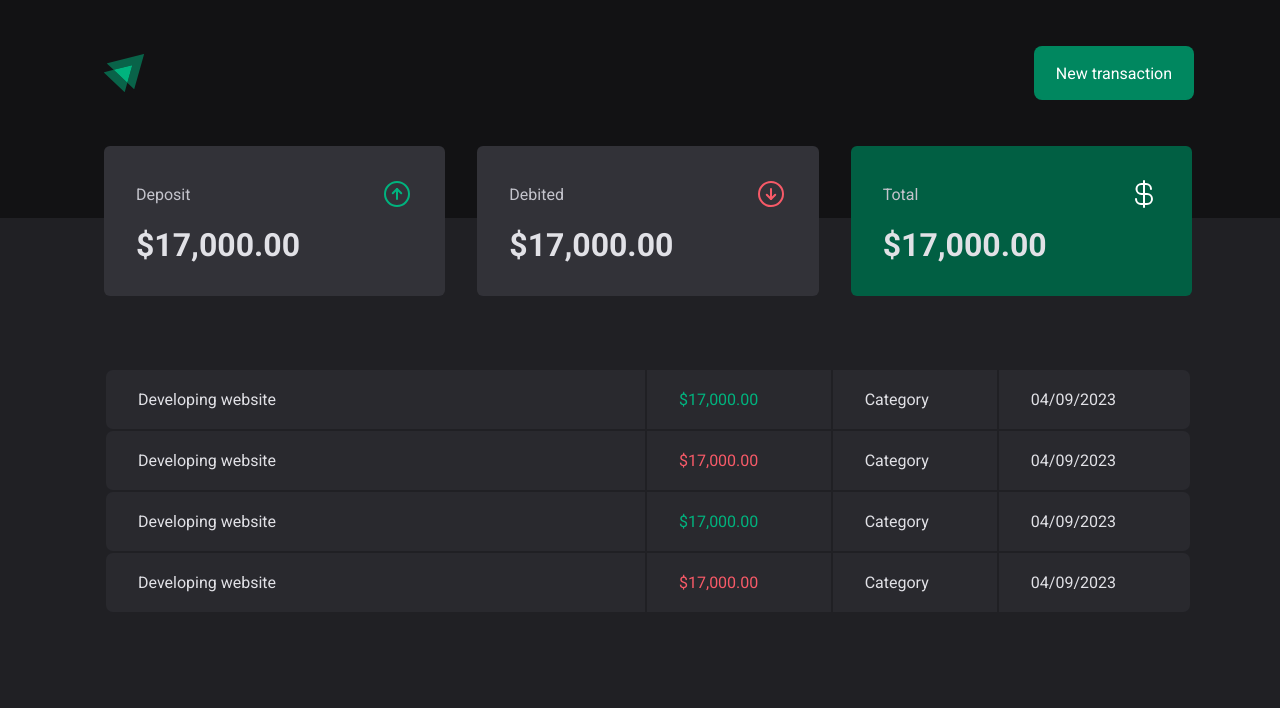
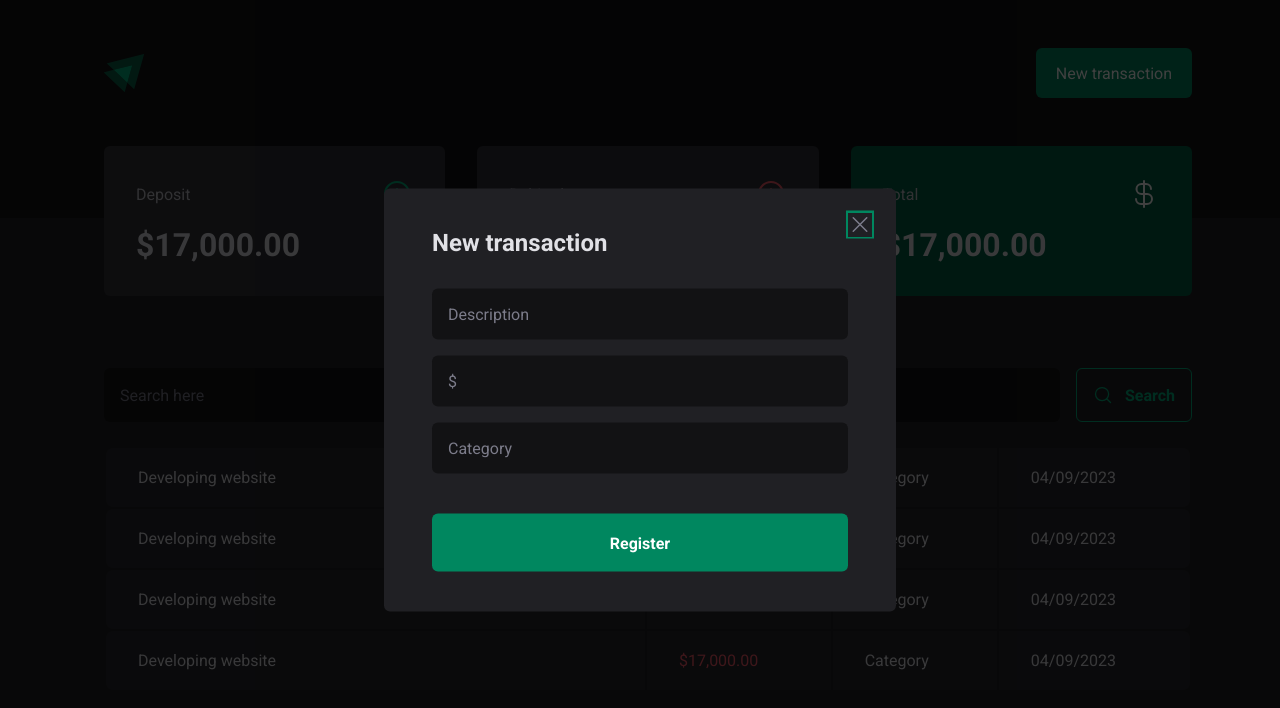
Before and after one commit to glsoliveira/finance-control, a React (Vite) app in the folder project-03/: page / in a window 1280 px wide. Both pictures are taken after a click on the button "New transaction". Shown: the top 708 px of the page. Built offline with nearby package versions, Linux system fonts and the light colour scheme.

Commit message:
added Modal component

```diff
--- a/project-03/package.json
+++ b/project-03/package.json
@@ -10,6 +10,7 @@
     "preview": "vite preview"
   },
   "dependencies": {
+    "@radix-ui/react-dialog": "^1.0.4",
     "phosphor-react": "^1.4.1",
     "react": "^18.2.0",
     "react-dom": "^18.2.0",
--- a/project-03/src/components/Header/index.tsx
+++ b/project-03/src/components/Header/index.tsx
@@ -1,5 +1,7 @@
 import { HeaderContainer, HeaderContent, NewTransactionButton } from "./styles";
 import logo from "./../../assets/logo.svg";
+import * as Dialog from "@radix-ui/react-dialog";
+import { NewTransactionModal } from "../NewTransactionModal";
 
 export function Header() {
   return (
@@ -7,7 +9,12 @@ export function Header() {
       <HeaderContent>
         <img src={logo} alt="logo" />
 
-        <NewTransactionButton>New transaction</NewTransactionButton>
+        <Dialog.Root>
+          <Dialog.Trigger asChild>
+            <NewTransactionButton>New transaction</NewTransactionButton>
+          </Dialog.Trigger>
+          <NewTransactionModal />
+        </Dialog.Root>
       </HeaderContent>
     </HeaderContainer>
   );
--- /dev/null
+++ b/project-03/src/components/NewTransactionModal/index.tsx
@@ -0,0 +1,22 @@
+import * as Dialog from "@radix-ui/react-dialog";
+import { CloseButton, Content, Overlay } from "./styles";
+import { X } from "phosphor-react";
+export function NewTransactionModal() {
+  return (
+    <Dialog.Portal>
+      <Overlay />
+      <Content>
+        <Dialog.Title>New transaction</Dialog.Title>
+        <CloseButton>
+          <X size={24} />
+        </CloseButton>
+        <form action="">
+          <input type="text" placeholder="Description" />
+          <input type="number" placeholder="$" />
+          <input type="text" placeholder="Category" />
+          <button type="submit">Register</button>
+        </form>
+      </Content>
+    </Dialog.Portal>
+  );
+}
--- /dev/null
+++ b/project-03/src/components/NewTransactionModal/styles.ts
@@ -0,0 +1,69 @@
+import { styled } from "styled-components";
+import * as Dialog from "@radix-ui/react-dialog";
+
+export const Overlay = styled(Dialog.Overlay)`
+    position: fixed;
+    width: 100vw;
+    height: 100vh;
+    inset: 0;
+    background-color: rgba(0, 0, 0, 0.75);
+
+`
+export const Content = styled(Dialog.Content)`
+    min-width:32rem;
+    border-radius: 6px;
+    padding: 2.5rem 3rem;
+    background: ${(props) => props.theme["gray-800"]};
+
+    position: fixed;
+    top: 50%;
+    left: 50%;
+    transform: translate(-50%, -50%);
+
+    form{
+        margin-top: 2rem;
+
+        display: flex;
+        flex-direction: column;
+        gap: 1rem;
+
+        input{
+            border-radius: 6px;
+            border: 0;
+            background: ${props => props.theme["gray-900"]};
+            color: ${props => props.theme["gray-300"]};
+            padding: 1rem;
+
+            &::placeholder{
+                color: ${props => props.theme["gray-500"]};
+            }
+        }
+
+        button[type='submit']{
+            height: 58px;
+            border: 0;
+            background: ${props => props.theme["green-500"]};
+            color: ${props => props.theme.white};
+            font-weight: bold;
+            padding: 0 1.25rem;
+            border-radius: 6px;
+            margin-top: 1.5rem;
+            cursor: pointer;
+
+            &:hover{
+                background: ${props => props.theme["green-700"]};
+                transition: background-color 0.2s
+            }
+        }
+    }
+`
+export const CloseButton = styled(Dialog.Close)`
+    position: absolute;
+    background: transparent;
+    border: 0;
+    top: 1.5rem;
+    right: 1.5rem;
+    line-height: 0;
+    cursor: pointer;
+    color: ${props => props.theme['gray-500']}
+`
--- /dev/null
+++ b/project-03/src/pages/transations/components/SearchForm/index.tsx
@@ -0,0 +1,13 @@
+import { SearchFormContainer } from "./styles";
+import { MagnifyingGlass } from "phosphor-react";
+export function SearchForm() {
+  return (
+    <SearchFormContainer>
+      <input type="text" placeholder="Search here" />
+      <button type="submit">
+        <MagnifyingGlass size={20} />
+        Search
+      </button>
+    </SearchFormContainer>
+  );
+}
--- /dev/null
+++ b/project-03/src/pages/transations/components/SearchForm/styles.ts
@@ -0,0 +1,40 @@
+import { styled } from "styled-components";
+
+export const SearchFormContainer = styled.form`
+  display: flex;
+  gap: 1rem;
+
+  input{
+    flex: 1;
+    border-radius: 6px;
+    border: 0;
+    background: ${props => props.theme['gray-900']};
+    color: ${props => props.theme["gray-300"]};
+    padding: 1rem;
+
+    &::placeholder{
+        color: ${props => props.theme["gray-500"]}
+    }
+  }
+
+  button{
+    display: flex;
+    align-items: center;
+    gap: 0.75rem;
+
+    border: 0;
+    padding: 1rem;
+    background: transparent;
+    border: 1px solid ${props => props.theme["green-300"]};
+    color: ${props => props.theme["green-300"]};
+    font-weight: bold;
+    border-radius: 6px;
+
+    &:hover{
+        background: ${props => props.theme["green-500"]};
+        border-color: 1px solid ${props => props.theme["green-500"]};
+        color: ${props => props.theme.white};
+        transition: background-color 0.2s, color 0.2s, border-color 0.2s;
+    }
+  }
+`
--- a/project-03/src/pages/transations/index.tsx
+++ b/project-03/src/pages/transations/index.tsx
@@ -1,5 +1,6 @@
 import { Header } from "../../components/Header";
 import { Summary } from "../../components/Summary";
+import { SearchForm } from "./components/SearchForm";
 import {
   PriceHighLight,
   TransactionsTable,
@@ -11,7 +12,9 @@ export function Transactions() {
     <>
       <Header />
       <Summary />
+
       <TrasactionsContainer>
+        <SearchForm />
         <TransactionsTable>
           <tbody>
             <tr>
--- a/project-03/src/pages/transations/styles.ts
+++ b/project-03/src/pages/transations/styles.ts
@@ -11,6 +11,7 @@ export const TransactionsTable = styled.table`
     width: 100%;
     border-collapse: separate;
     border-spacing: 0 0 0.5rem;
+    margin-top: 1.5rem;
 
     td{
         padding: 1.25rem 2rem;
```
Also changed, not shown: 1 other file (tests, documents, lock files or other folders).
